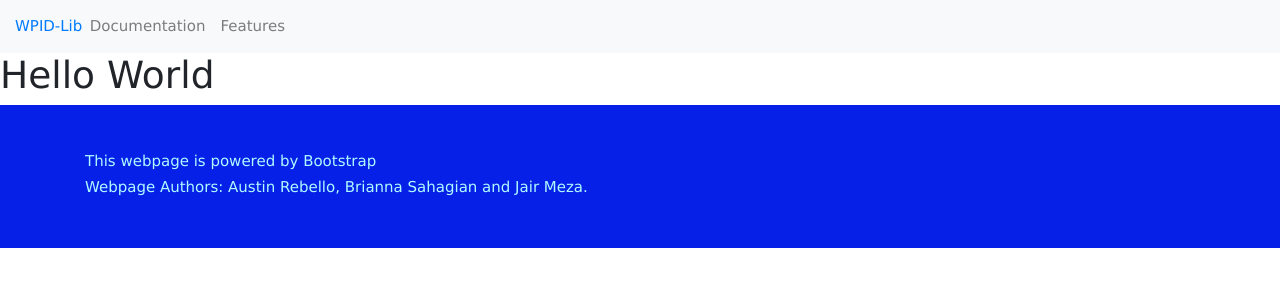
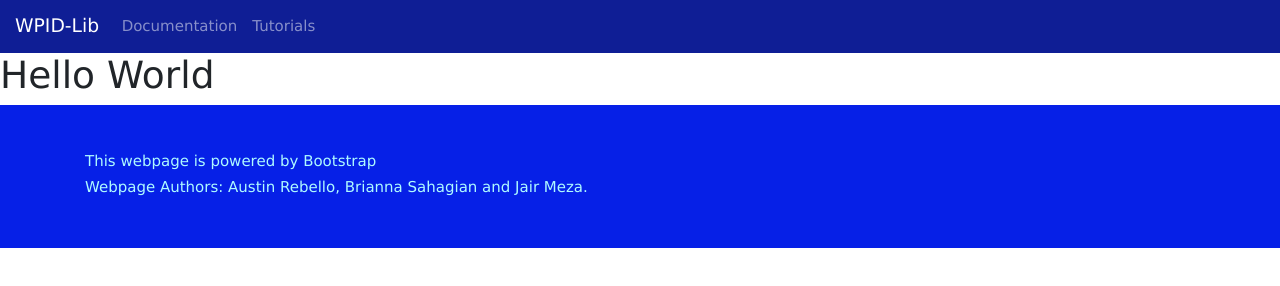
Before and after one commit to wpidlib/WPID-Library-Docs, a plain HTML site: page index.html in a window 1280 px wide. Drawn offline with nearby package versions, Linux system fonts and the light colour scheme.

Commit message:
Revert Nav Bar styling
Reverted the nav bar styling to the nicer previous version

```diff
--- a/index.html
+++ b/index.html
@@ -12,7 +12,6 @@
       <script src="https://cdn.jsdelivr.net/npm/popper.js@1.14.7/dist/umd/popper.min.js" integrity="sha384-UO2eT0CpHqdSJQ6hJty5KVphtPhzWj9WO1clHTMGa3JDZwrnQq4sF86dIHNDz0W1" crossorigin="anonymous"></script>
       <link rel="stylesheet" href="https://cdn.jsdelivr.net/npm/bootstrap@4.3.1/dist/css/bootstrap.min.css" integrity="sha384-ggOyR0iXCbMQv3Xipma34MD+dH/1fQ784/j6cY/iJTQUOhcWr7x9JvoRxT2MZw1T" crossorigin="anonymous">
 
-
       <style>
         body,h1,h2,h3,h4,h5,h6,p {font-family: "Verdana", sans-serif}
         .w3-bar-block .w3-bar-item {padding:20px}
@@ -22,29 +21,23 @@
   </html>
   <body>
 
-
-    <nav class="navbar navbar-expand-lg navbar-light bg-light">
-      <a class="index.html" href="#">WPID-Lib</a>
+    <nav class="navbar navbar-expand-lg navbar-dark" style="background-color:#0f1e95;">
+      <a class="navbar-brand" href="index.html">WPID-Lib</a>
       <button class="navbar-toggler" type="button" data-toggle="collapse" data-target="#navbarNavAltMarkup" aria-controls="navbarNavAltMarkup" aria-expanded="false" aria-label="Toggle navigation">
         <span class="navbar-toggler-icon"></span>
       </button>
       <div class="collapse navbar-collapse" id="navbarNavAltMarkup">
         <div class="navbar-nav">
           <a class="nav-item nav-link" href="/WPIDLibraryDocs/documentation/annotated.html">Documentation</a>
-          <a class="nav-item nav-link" href="tutorial/tutorials.html">Features</a>
+          <a class="nav-item nav-link" href="tutorial/tutorials.html">Tutorials</a>
         </div>
       </div>
     </nav>
 
-
-
     <main>
       <h1>Hello World</h1>
+
     </main>
-
-
-
-
 
   </body>
 
```
Also changed, not shown: layout/header.html (+2 -2 lines).
